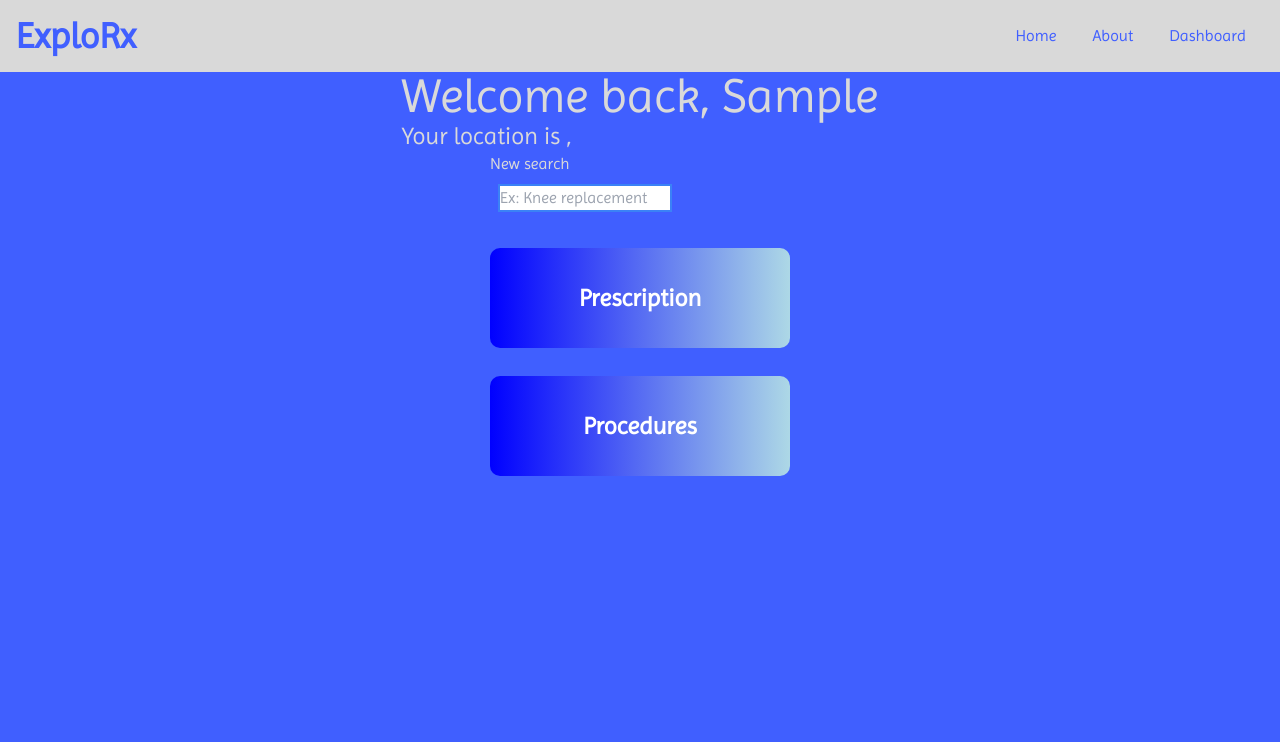
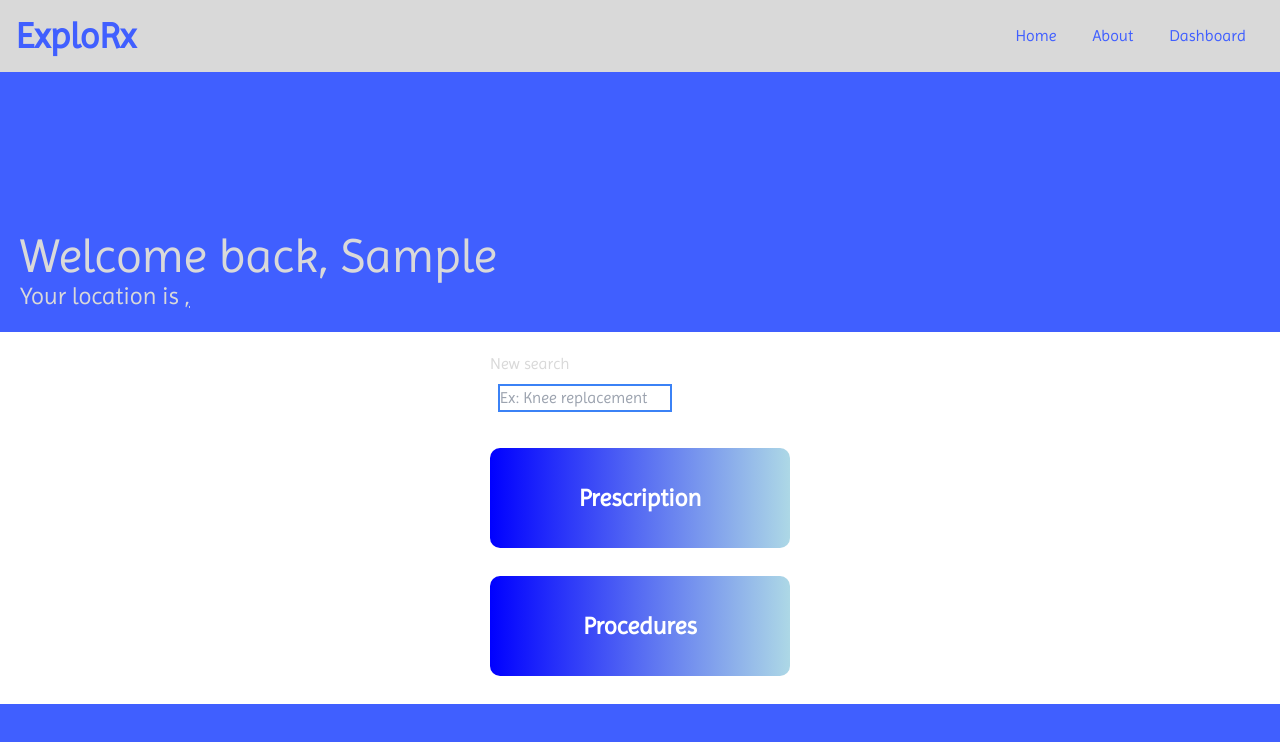
Before and after one commit to KingTingTheGreat/tfc-hackathon, a Next.js app: page /dashboard in a window 1280 px wide. Shown: the top 742 px of the page. Built offline with nearby package versions, Linux system fonts and the light colour scheme; sample sign-in values are in the browser's storage.

Commit message:
main page

```diff
--- a/app/dashboard/page.tsx
+++ b/app/dashboard/page.tsx
@@ -46,15 +46,18 @@ export default function Dashboard() {
 	}
 
 	return (
-		<main className="w-full min-h-11/12 flex flex-col text-offwhite items-center justify-center">
-			<div className="bg-blue items-center justify-center">
+		<main className="w-full min-h-11/12 flex flex-col text-offwhite items-center justify-center bg-white">
+			<div className="bg-blue items-center justify-center bg-blaj w-full p-5 pt-[10rem]">
 				{/* <Link href="/">← Sign Out</Link> */}
 				<h3 className="text-3xl md:text-5xl">Welcome back, {userData.firstName}</h3>
 				<p className="text-xl md:text-2xl">
-					Your location is {userData.city}, {userData.state}
+					Your location is{" "}
+					<u>
+						{userData.city}, {userData.state}
+					</u>
 				</p>
 			</div>
-			<div className=" items-center justify-center">
+			<div className="pt-5 items-center justify-center">
 				<div className="flex flex-col items-start">
 					<p>New search</p>
 					<input
--- a/app/page.tsx
+++ b/app/page.tsx
@@ -3,7 +3,9 @@ import Link from "next/link";
 
 const ButtonLink = ({ path, text }: { path: string; text: string }) => {
 	return (
-		<Link className="text-blue bg-offwhite text-center py-2 px-4 my-2 rounded-full" href={path}>
+		<Link
+			className="text-blue text-3xl bg-white text-center py-2 px-4 my-2 rounded-full hover:text-blaj"
+			href={path}>
 			{text}
 		</Link>
 	);
@@ -14,7 +16,12 @@ export default function Home() {
 
 	return (
 		<main className="flex flex-col min-h-11/12 items-center">
-			<h1 className="text-offwhite text-4xl font-bold p-6 m-4">Welcome to ExploRx</h1>
+			<h1 className="text-[20vw] md:text-[15vh] text-white text-4xl font-bold pt-[10vh] md:pt-[20vh] m-4">
+				Explo<span className="text-black">Rx</span>
+			</h1>
+			<div className="text-center p-[5rem] text-white text-3xl">
+				Your one stop shop for finding and comparing prescription and medical procedure pricing information
+			</div>
 			<div className="flex flex-col justify-around">
 				<ButtonLink path="sign-up" text="Sign Up" />
 				<ButtonLink path="sign-in" text="Sign In" />
```
